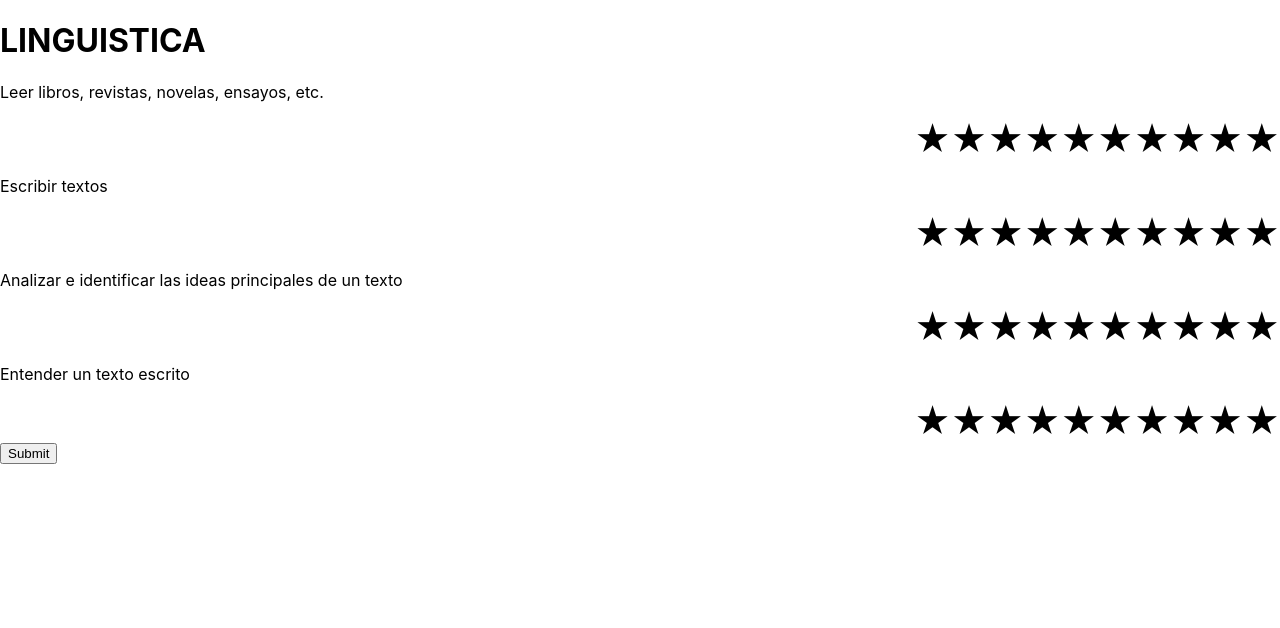
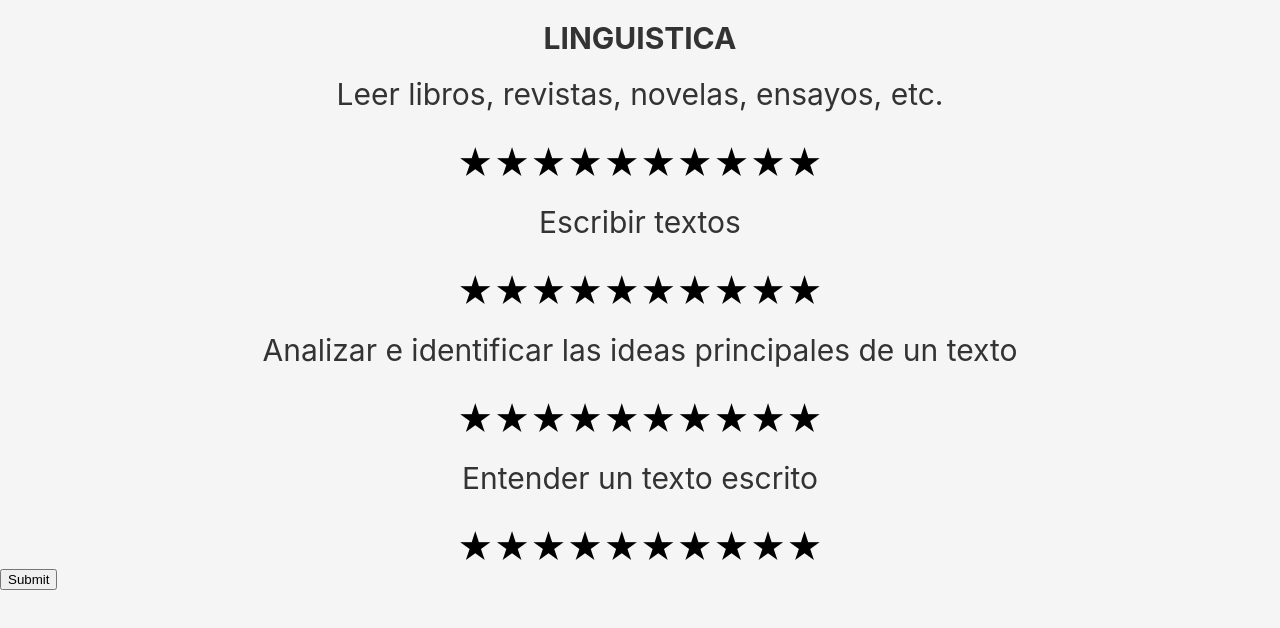
Before and after one commit to panchoseijas/final-algo, a React (Create React App) app in the folder test-vocacional/: page / in a window 1280 px wide. Shown: the top 628 px of the page. Built offline with nearby package versions, Linux system fonts and the light colour scheme.

Commit message:
empiezo css

```diff
--- a/test-vocacional/src/App.css
+++ b/test-vocacional/src/App.css
@@ -1,8 +1,20 @@
+body {
+  margin: 0;
+  padding: 0;
+  background-color: #f5f5f5;
+}
+
+h1, p {
+  font-size: 30px;
+  color: #333;
+  text-align: center;
+  margin-top: 20px;
+}
+
 
 .estrellas{
   font-size: 30px;
   padding: 0;
-  font-size: 50px;
   unicode-bidi: bidi-override;
   margin: 0;
   padding-top: 25px;
@@ -14,8 +26,14 @@ input[type="radio"] {
 
 .calificacion{
   font-size: 35px;
-  margin:0;
+  margin: auto;
   direction: rtl;
+}
+
+.pregunta{
+  font-size: 25px;
+  margin: auto;
+  text-align: center;
 }
 
 .yellow {
@@ -25,11 +43,3 @@ input[type="radio"] {
 .black{
   color: black;
 }
-
-.container{
-  display: flex;
-  justify-content: center;
-  align-items: center;
-  height: 100vh;
-
-}
--- a/test-vocacional/src/components/Form.js
+++ b/test-vocacional/src/components/Form.js
@@ -66,12 +66,12 @@ function Form() {
   return (
     <>
 
-      <form>
+      <form className=''>
         {etapasCompletadas < nombresAreas.length - 1 ? (
           <>
             <h1>{areaActual.toLocaleUpperCase()}</h1>
             {areas[areaActual].preguntas.map((pregunta, index) => (
-              <div key={areaActual + index}>
+              <div key={areaActual + index} className='pregunta'>
                 <p>{pregunta}</p>
                 <Estrellas groupName={areaActual} questionIndex={index} onChange={handleChange} />
               </div>
@@ -79,7 +79,7 @@ function Form() {
             <button onClick={handleSubmit}>Submit</button>
           </>
         ) : (
-          <h1>Terminaste</h1>
+          <h1>{JSON.stringify(respuestas)}</h1>
         )}
       </form>
     </>
```
